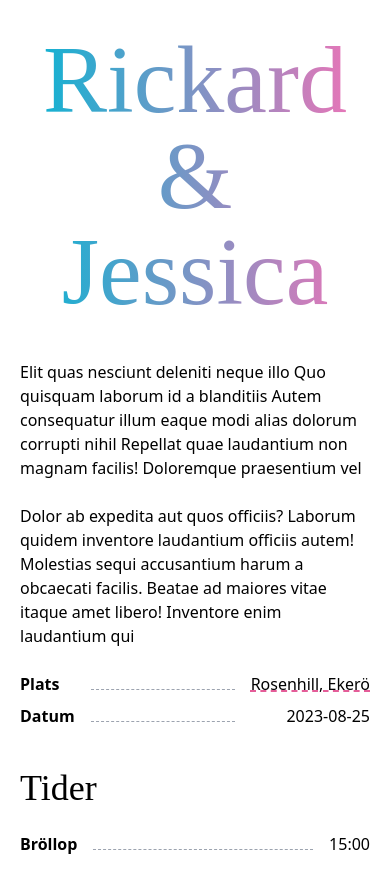
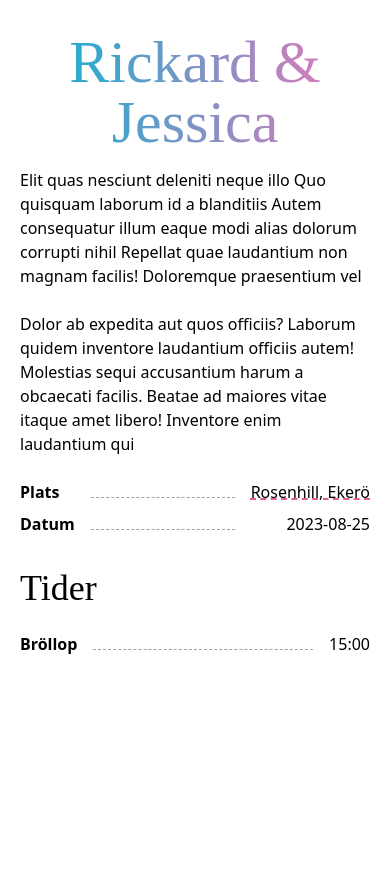
Before and after one commit to believer/rickard-och-jessica, an Astro site: page / in a window 390 px wide. After the commit the page ends 844 px from the top, so only its background shows below. Built offline with nearby package versions, Linux system fonts and the light colour scheme; Astro itself is replaced by a stand-in of ours; a web font is replaced by a local one.

Commit message:
chore: mobile adjustments

```diff
--- a/src/pages/index.astro
+++ b/src/pages/index.astro
@@ -5,7 +5,7 @@ import Layout from '../layouts/Layout.astro'
 <Layout>
   <main class="py-8 md:py-20 max-w-2xl mx-5 md:mx-auto font-light">
     <h1
-      class="font-cursive text-8xl text-center bg-gradient-to-r bg-clip-text from-cyan-500 to-pink-400 text-transparent mb-10"
+      class="font-cursive text-6xl md:text-8xl text-center bg-gradient-to-r bg-clip-text from-cyan-500 to-pink-400 text-transparent mb-4 md:mb-10"
     >
       Rickard & Jessica
     </h1>
@@ -42,7 +42,7 @@ import Layout from '../layouts/Layout.astro'
         </dd>
       </dl>
     </section>
-    <h2 class="text-4xl font-cursive mt-10">Tider</h2>
+    <h2 class="text-4xl font-cursive mt-8 md:mt-10">Tider</h2>
     <dl
       class="grid grid-cols-[max-content,1fr,max-content] gap-x-4 gap-y-2 items-baseline mt-6"
     >
```
